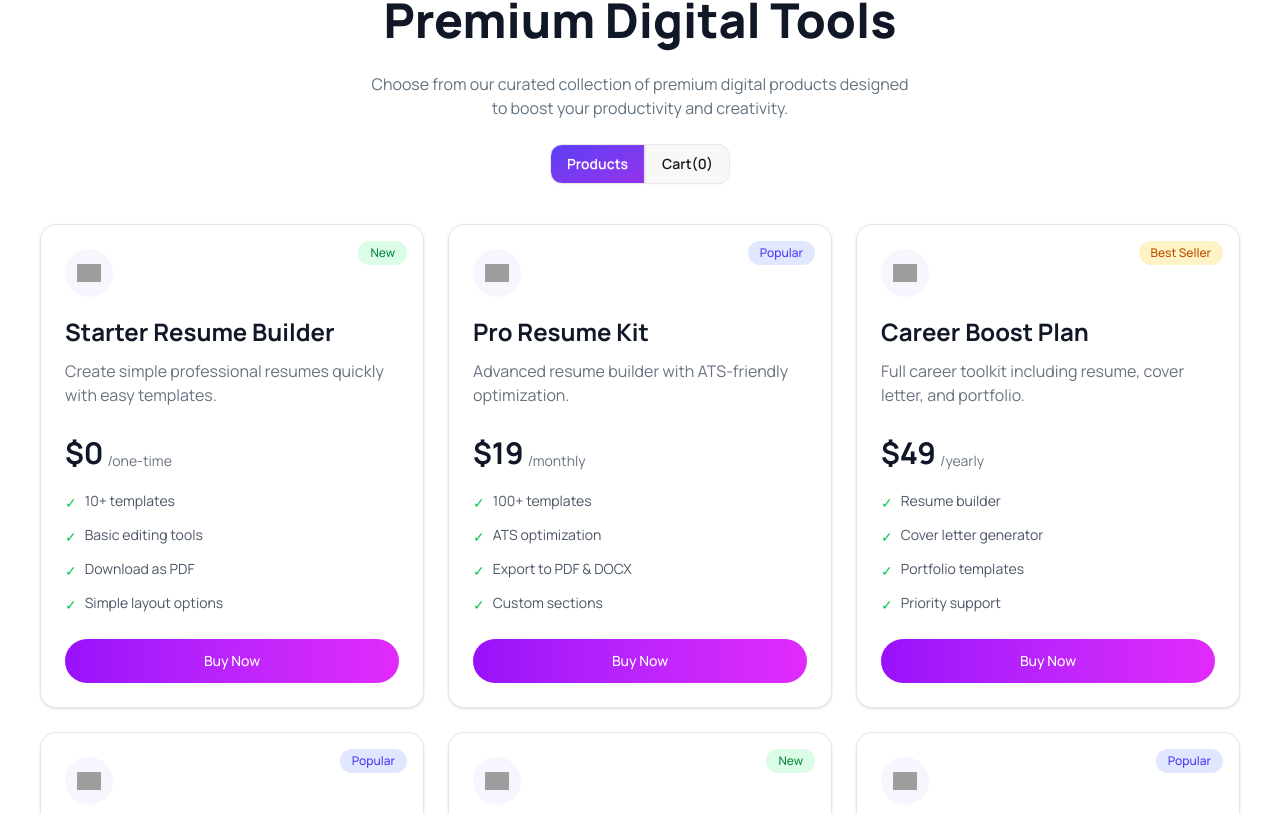
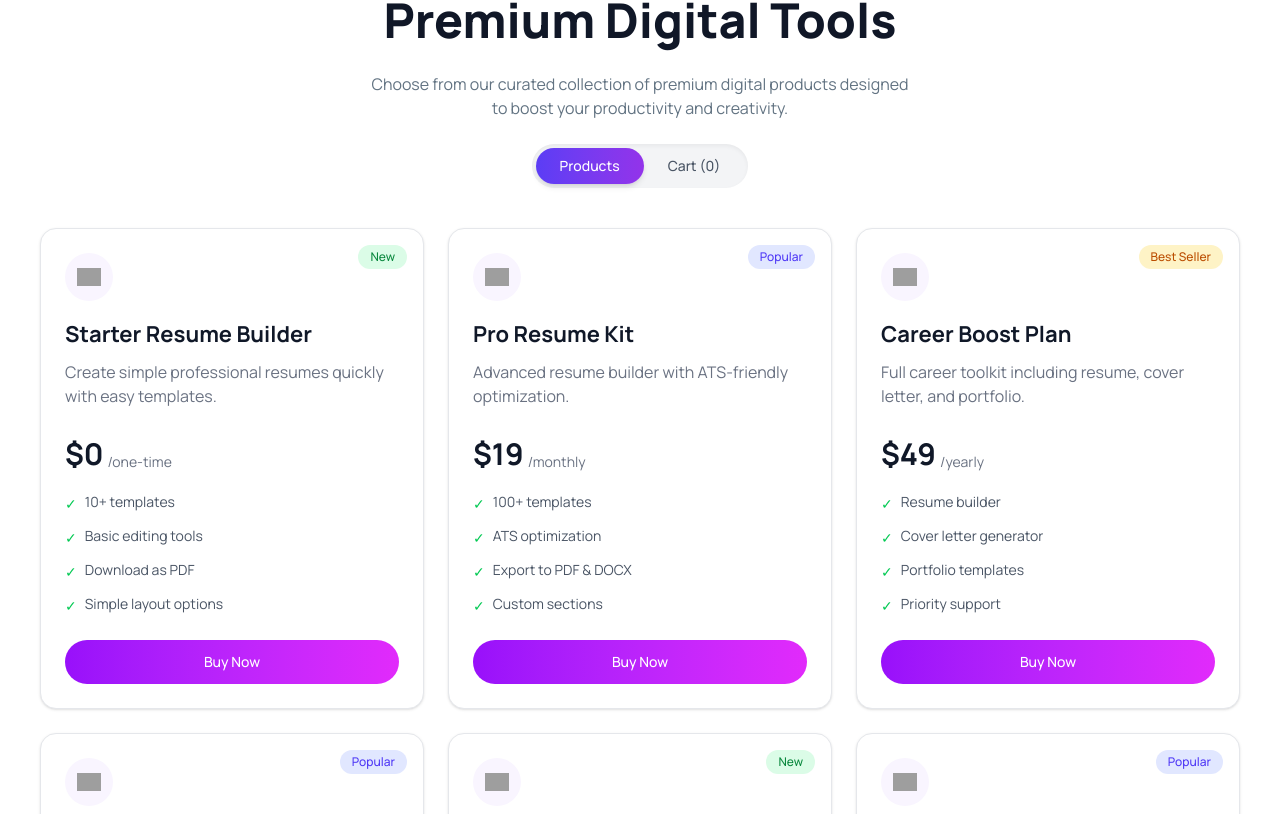
Before and after one commit to Moeen-Islam/PH-Assignment-6-Digitools-Platform, a React (Vite) app: page / in a window 1280 px wide. Shown: the part 1186-2000 px from the top of the page. Built offline with nearby package versions, Linux system fonts and the light colour scheme; grey boxes are pictures that could not be loaded.

Commit message:
Cart Section added and Toast added

```diff
--- a/package.json
+++ b/package.json
@@ -15,6 +15,7 @@
     "react": "^19.2.4",
     "react-dom": "^19.2.4",
     "react-icons": "^5.6.0",
+    "react-toastify": "^11.0.5",
     "tailwindcss": "^4.2.2"
   },
   "devDependencies": {
--- a/src/App.jsx
+++ b/src/App.jsx
@@ -9,6 +9,8 @@ import Rating from './Components/Rating'
 import Steps from './Components/Steps'
 import Transfrom from './Components/Transfrom'
 import DigitalTools from './Components/DigitalTools'
+import { ToastContainer } from "react-toastify";
+import "react-toastify/dist/ReactToastify.css";
 
 
 const fetchproduct = async() => {
@@ -35,6 +37,7 @@ const productPromise = fetchproduct()
       <Transfrom></Transfrom>
       <Footer></Footer>
 
+     <ToastContainer position="top-right" autoClose={2000} />
     </>
   )
 }
--- a/src/Components/Availableproducts.jsx
+++ b/src/Components/Availableproducts.jsx
@@ -1,11 +1,26 @@
 import Card from "./card";
+import { useState } from "react";
 
-const Availableproducts = ({ digitalTools }) => {
+const Availableproducts = ({
+  digitalTools,
+  selectedProducts,
+  setSelectedProducts,
+}) => {
+  const [activeId, setActiveId] = useState(null);
   return (
     <div className="container mx-auto">
       <div className="grid grid-cols-1 gap-6 md:grid-cols-2 xl:grid-cols-3 mx-10">
         {digitalTools.map((digitalTool) => {
-          return <Card key={digitalTool.id} digitalTool={digitalTool}></Card>;
+          return (
+            <Card
+              key={digitalTool.id}
+              activeId={activeId}
+              setActiveId={setActiveId}
+              digitalTool={digitalTool}
+              selectedProducts={selectedProducts}
+             setSelectedProducts={setSelectedProducts}
+            ></Card>
+          );
         })}
       </div>
     </div>
--- a/src/Components/Card.jsx
+++ b/src/Components/Card.jsx
@@ -1,80 +1,41 @@
+// import { useState } from "react";
+import { toast } from "react-toastify";
+
 const tagStyles = {
   new: "bg-[#DBFCE7] text-[#0A883E]",
   popular: "bg-[#E1E7FF] text-[#4F39F6]",
   "best seller": "bg-[#FEF3C6] text-[#BB4D00]",
 };
 
-// const Card = ({ digitalTool }) => {
-//   return (
-//     <div className="w-full h-full flex flex-col rounded-2xl border border-gray-200 bg-white p-8 shadow-sm relative">
-//       {/* Tag */}
-//       {digitalTool.tag && (
-//         <span
-//           className={`absolute top-4 right-4 rounded-full px-3 py-1.5 text-xs font-medium capitalize ${
-//             tagStyles[digitalTool.tagType?.toLowerCase()] ||
-//             "bg-gray-100 text-gray-600"
-//           }`}
-//         >
-//           {digitalTool.tag}
-//         </span>
-//       )}
+const Card = ({
+  digitalTool,
+  activeId,
+  setActiveId,
+  selectedProducts,
+  setSelectedProducts,
+}) => {
+  const isActive = activeId === digitalTool.id;
 
-//       {/* Icon */}
-//       <div className="mb-4 flex h-12 w-12 items-center justify-center rounded-full bg-[#F9F5FF] overflow-hidden">
-//         {digitalTool.icon ? (
-//           <img
-//             src={digitalTool.icon}
-//             alt={digitalTool.name}
-//             className="h-6 w-6 object-contain"
-//           />
-//         ) : null}
-//       </div>
+  const handleClick = () => {
+    setActiveId(digitalTool.id);
+    // setSelectedProducts([...selectedProducts,digitalTool])
+    handleAddToCart(digitalTool);
+  };
 
-//       {/* Name */}
-//       <h2 className="text-[24px] font-semibold text-gray-900">
-//         {digitalTool.name}
-//       </h2>
+  const handleAddToCart = (product) => {
+  const exists = selectedProducts.some((item) => item.id === product.id);
 
-//       {/* Description */}
-//       <p className="mt-2 text-sm leading-6 text-gray-500">
-//         {digitalTool.description}
-//       </p>
+  if (exists) {
+    toast.warning("⚠️ Already added to cart!");
+    return;
+  }
 
-//       {/* Price */}
-//       <div className="mt-4 flex items-end gap-1">
-//         <h3 className="text-[32px] font-bold text-gray-900">
-//           ${digitalTool.price}
-//         </h3>
-//         <span className="mb-1 text-sm text-gray-500">
-//           /{digitalTool.period}
-//         </span>
-//       </div>
+  setSelectedProducts((prev) => [...prev, product]);
+  toast.success("✅ Added to cart!");
+};
 
-//       {/* Features */}
-//       <ul className="mt-4 space-y-2 flex-1">
-//         {digitalTool.features.map((feature, index) => (
-//           <li
-//             key={index}
-//             className="flex items-center gap-2 text-sm text-gray-600"
-//           >
-//             <span className="text-green-500">✓</span>
-//             {feature}
-//           </li>
-//         ))}
-//       </ul>
-
-//       {/* Button */}
-//       <button className="mt-6 w-full rounded-full bg-gradient-to-r from-purple-600 to-fuchsia-500 py-3 text-sm font-medium text-white transition hover:opacity-90">
-//         Buy Now
-//       </button>
-//     </div>
-//   );
-// };
-
-const Card = ({ digitalTool }) => {
   return (
-    <div className="w-full h-full flex flex-col rounded-2xl border border-gray-200 bg-white p-6 shadow-sm relative">
-
+    <div className="w-full h-full flex flex-col rounded-2xl border border-gray-200 bg-white p-6 shadow-sm relative transition-all duration-300 hover:-translate-y-2 hover:shadow-xl hover:border-purple-300">
       {/* Tag */}
       {digitalTool.tag && (
         <span
@@ -99,7 +60,7 @@ const Card = ({ digitalTool }) => {
       </div>
 
       {/* Title */}
-      <h2 className="text-[24px] font-bold text-gray-900 leading-tight">
+      <h2 className="text-[22px] font-bold text-gray-900 leading-tight">
         {digitalTool.name}
       </h2>
 
@@ -113,15 +74,16 @@ const Card = ({ digitalTool }) => {
         <h3 className="text-3xl font-bold text-gray-900">
           ${digitalTool.price}
         </h3>
-        <span className="text-sm text-gray-500">
-          /{digitalTool.period}
-        </span>
+        <span className="text-sm text-gray-500">/{digitalTool.period}</span>
       </div>
 
       {/* Features */}
       <ul className="mt-5 space-y-3 flex-1">
         {digitalTool.features.map((feature, index) => (
-          <li key={index} className="flex items-start gap-2 text-sm text-gray-600">
+          <li
+            key={index}
+            className="flex items-start gap-2 text-sm text-gray-600"
+          >
             <span className="mt-0.5 text-green-500">✓</span>
             <span>{feature}</span>
           </li>
@@ -129,8 +91,15 @@ const Card = ({ digitalTool }) => {
       </ul>
 
       {/* Button */}
-      <button className="mt-6 w-full rounded-full bg-gradient-to-r from-purple-600 to-fuchsia-500 py-3 text-sm font-medium text-white transition hover:opacity-90">
-        Buy Now
+      <button
+        onClick={handleClick}
+        className={`mt-6 w-full rounded-full py-3 text-sm font-medium text-white transition ${
+          isActive
+            ? "bg-green-500"
+            : "bg-gradient-to-r from-purple-600 to-fuchsia-500 hover:opacity-90"
+        }`}
+      >
+        {isActive ? "✔ Added to Cart!" : "Buy Now"}
       </button>
     </div>
   );
--- /dev/null
+++ b/src/Components/Cart.jsx
@@ -0,0 +1,90 @@
+import React from "react";
+import { toast } from "react-toastify";
+
+
+const Cart = ({ selectedProducts, setSelectedProducts }) => {
+
+  const totalPrice = selectedProducts.reduce(
+    (total, item) => total + item.price,
+    0
+  );
+
+  const handleRemove = (id) => {
+    const updatedCart = selectedProducts.filter((item) => item.id !== id);
+    setSelectedProducts(updatedCart);
+  };
+
+  const handleCheckout = () => {
+    setSelectedProducts([]);
+    toast.success("🎉 Order processed successfully!", {
+    position: "top-center",
+  });
+  };
+
+  return (
+    <div className="container mx-auto">
+        <h2 className="text-2xl font-bold text-gray-900 mb-5">Your Cart</h2>
+    <div className="w-full rounded-2xl border border-gray-200 bg-white p-6 shadow-sm">
+
+      {selectedProducts.length === 0 ? (
+        <div className="flex min-h-45 items-center justify-center rounded-2xl border border-dashed border-gray-300 bg-gray-50 text-center">
+          <p className="text-gray-500 text-sm sm:text-base">
+            Your cart is empty. Add some products to continue.
+          </p>
+        </div>
+      ) : (
+        <>
+          <div className="space-y-4">
+            {selectedProducts.map((item) => (
+              <div
+                key={item.id}
+                className="flex items-center justify-between rounded-2xl bg-gray-50 px-4 py-3"
+              >
+                <div className="flex items-center gap-3">
+                  <div className="flex h-10 w-10 items-center justify-center rounded-full bg-[#F9F5FF] overflow-hidden">
+                    {item.icon && (
+                      <img
+                        src={item.icon}
+                        alt={item.name}
+                        className="h-5 w-5 object-contain"
+                      />
+                    )}
+                  </div>
+
+                  <div>
+                    <h3 className="text-sm font-medium text-gray-900">
+                      {item.name}
+                    </h3>
+                    <p className="text-sm text-gray-500">${item.price}</p>
+                  </div>
+                </div>
+
+                <button
+                  onClick={() => handleRemove(item.id)}
+                  className="text-sm cursor-pointer font-medium text-pink-500 hover:text-pink-600"
+                >
+                  Remove
+                </button>
+              </div>
+            ))}
+          </div>
+
+          <div className="mt-8 flex items-center justify-between border-t border-gray-200 pt-4">
+            <p className="text-sm text-gray-500 font-bold">Total :</p>
+            <h3 className="text-2xl font-bold text-gray-900">${totalPrice}</h3>
+          </div>
+
+          <button
+            onClick={handleCheckout}
+            className="mt-5 w-full cursor-pointer rounded-full bg-gradient-to-r from-[#5b3df5] to-[#9333ea] py-3 text-sm font-medium text-white transition hover:opacity-90"
+          >
+            Proceed to Checkout
+          </button>
+        </>
+      )}
+    </div>
+    </div>
+  );
+};
+
+export default Cart;
--- a/src/Components/DigitalTools.jsx
+++ b/src/Components/DigitalTools.jsx
@@ -1,12 +1,15 @@
 import React, { use, useState } from "react";
 import Availableproducts from "./Availableproducts";
-import SelectedProducts from "./SelectedProducts";
+import Cart from "./Cart";
 
 const DigitalTools = ({ productPromise }) => {
   const digitalTools = use(productPromise);
 
-  const [selected,setSelected] = useState("products")
+  const [selected, setSelected] = useState("products");
   const [selectedProducts, setSelectedProducts] = useState([]);
+
+
+
 
   return (
     <div className="my-30">
@@ -23,19 +26,32 @@ const DigitalTools = ({ productPromise }) => {
           </p>
         </div>
         {/* header btn */}
-        <div className="flex items-center justify-center mt-6">
+        <div className="flex justify-center mt-6">
+          <div className="flex rounded-full bg-gray-100 p-1 shadow-inner">
+            {/* Products */}
             <button
               onClick={() => setSelected("products")}
-            className={`btn ${selected === "products" ? "bg-gradient-to-br from-[#5b3df5] to-[#9333ea] text-white" : ""} rounded-r-none rounded-l-xl`}
+              className={`px-6 py-2 cursor-pointer text-sm font-medium rounded-full transition-all duration-300 ${
+                selected === "products"
+                  ? "bg-gradient-to-r from-[#5b3df5] to-[#9333ea] text-white shadow-md"
+                  : "text-gray-600"
+              }`}
             >
               Products
             </button>
+
+            {/* Cart */}
             <button
               onClick={() => setSelected("carts")}
-            className={`btn ${selected === "carts" ? "bg-gradient-to-br from-[#5b3df5] to-[#9333ea] text-white" : ""} rounded-l-none rounded-r-xl`}
+              className={`px-6 py-2 cursor-pointer text-sm font-medium rounded-full transition-all duration-300 ${
+                selected === "carts"
+                  ? "bg-gradient-to-r from-[#5b3df5] to-[#9333ea] text-white shadow-md"
+                  : "text-gray-600"
+              }`}
             >
-            Cart({selectedProducts.length})
+              Cart ({selectedProducts.length})
             </button>
+          </div>
         </div>
       </div>
       {/* Header End */}
@@ -43,17 +59,18 @@ const DigitalTools = ({ productPromise }) => {
       <div>
         {selected === "products" ? (
           <Availableproducts
-            digitalTools = {digitalTools}
+            digitalTools={digitalTools}
+            selectedProducts={selectedProducts}
+            setSelectedProducts={setSelectedProducts}
           ></Availableproducts>
         ) : (
-          <SelectedProducts
+          <Cart
+            digitalTools={digitalTools}
             selectedProducts={selectedProducts}
             setSelectedProducts={setSelectedProducts}
-            >
-          </SelectedProducts>
+          ></Cart>
         )}
       </div>
-
     </div>
   );
 };
```
Also changed, not shown: src/Components/Pricing.jsx (+4 -4 lines), src/Components/SelectedProducts.jsx (deleted, +0 -11 lines), 1 other file (tests, documents, lock files or other folders). Lines whose indentation alone changed are shown as unchanged.
